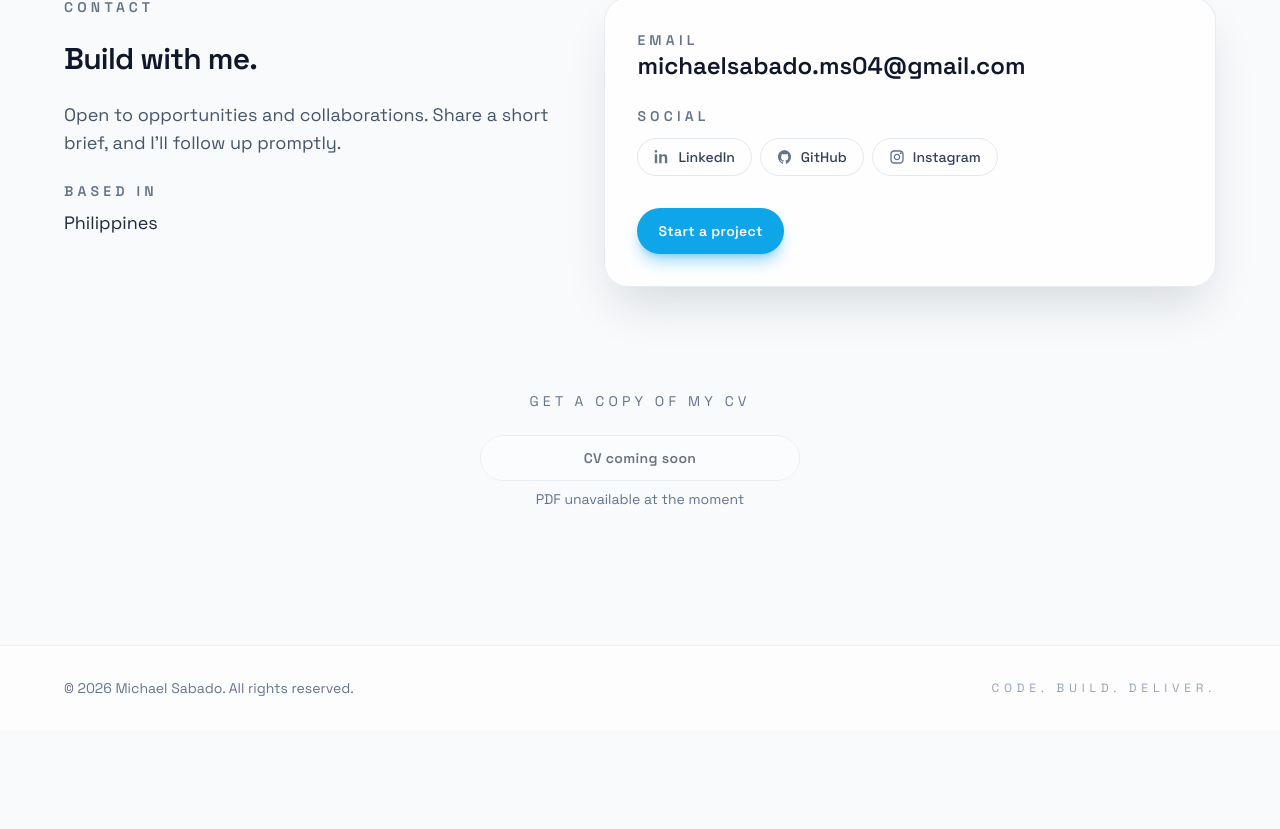
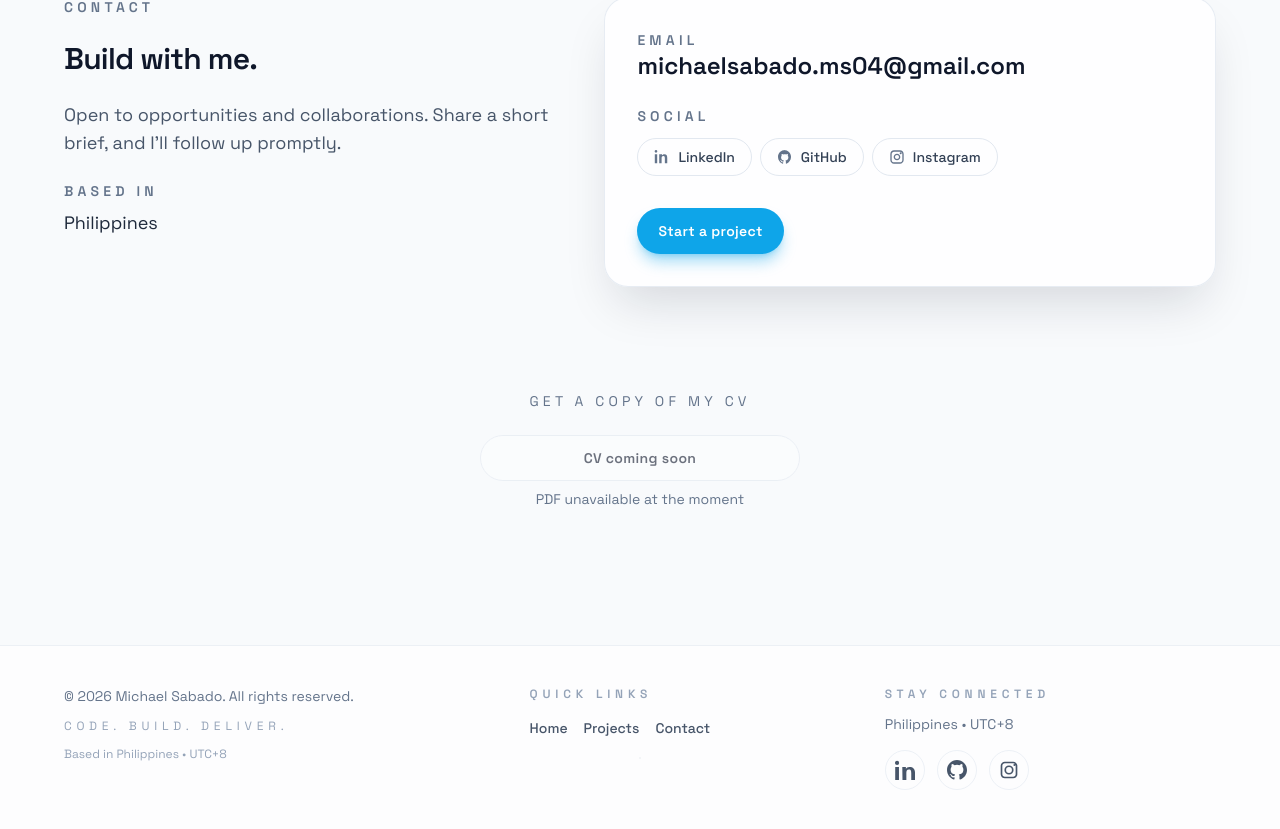
Before and after one commit to michaelsabado/michaelsabado.github.io, a Vue app: page / in a window 1280 px wide. Shown: the part 5242-6071 px from the top of the page. Before the commit the page ends 5972 px from the top, so only its background shows below. Built offline with nearby package versions, Linux system fonts and the light colour scheme.

Commit message:
Update footer

```diff
--- a/src/components/Footer.vue
+++ b/src/components/Footer.vue
@@ -1,20 +1,130 @@
 <script setup>
 import { profile } from '../data/profile'
+
+const quickLinks = [
+  { label: 'Home', href: '#hero' },
+  { label: 'Projects', href: '#projects' },
+  { label: 'Contact', href: '#contact' },
+]
+
+const socialLinks = profile.contact?.socials ?? []
+const timezone = 'UTC+8'
 </script>
 
 <template>
   <footer
-    class="border-t border-slate-200/60 bg-white/70 py-8 text-sm text-slate-500 dark:border-slate-800/60 dark:bg-slate-950/60 dark:text-slate-400"
+    class="border-t border-slate-200/60 bg-white/70 py-10 text-sm text-slate-500 dark:border-slate-800/60 dark:bg-slate-950/60 dark:text-slate-400"
   >
     <div
-      class="mx-auto flex w-full max-w-6xl flex-col gap-3 px-4 sm:flex-row sm:items-center sm:justify-between sm:px-6 lg:px-0"
+      class="mx-auto grid w-full max-w-6xl gap-6 px-4 sm:grid-cols-[1.2fr,0.9fr,0.9fr] sm:px-6 lg:px-0"
     >
+      <div class="space-y-3">
         <p>
           &copy; {{ new Date().getFullYear() }} {{ profile.name }}. All rights reserved.
         </p>
         <p class="text-xs uppercase tracking-[0.4em] text-slate-400 dark:text-slate-500">
           Code. Build. Deliver.
         </p>
+        <p class="text-xs text-slate-400 dark:text-slate-500">
+          Based in {{ profile.location ?? profile.contact?.location }} • {{ timezone }}
+        </p>
+      </div>
+
+      <div>
+        <p
+          class="text-xs font-semibold uppercase tracking-[0.4em] text-slate-400 dark:text-slate-500"
+        >
+          Quick links
+        </p>
+        <nav aria-label="Footer navigation">
+          <ul
+            class="mt-4 flex flex-wrap gap-4 text-sm font-medium text-slate-600 dark:text-slate-300"
+          >
+            <li
+              v-for="link in quickLinks"
+              :key="link.href"
+            >
+              <a
+                :href="link.href"
+                class="transition hover:text-slate-900 focus-visible:text-slate-900 dark:hover:text-white dark:focus-visible:text-white"
+              >
+                {{ link.label }}
+              </a>
+            </li>
+          </ul>
+        </nav>
+      </div>
+
+      <div>
+        <p
+          class="text-xs font-semibold uppercase tracking-[0.4em] text-slate-400 dark:text-slate-500"
+        >
+          Stay connected
+        </p>
+        <p class="mt-3 text-sm">{{ profile.contact?.location }} • {{ timezone }}</p>
+        <div class="mt-4 flex items-center gap-3">
+          <a
+            v-for="social in socialLinks"
+            :key="social.label"
+            :href="social.url"
+            target="_blank"
+            rel="noreferrer noopener"
+            class="inline-flex h-10 w-10 items-center justify-center rounded-full border border-slate-200/60 text-slate-600 transition hover:border-slate-400 hover:text-slate-900 dark:border-slate-800/60 dark:text-slate-300 dark:hover:border-slate-600 dark:hover:text-white"
+            :aria-label="social.label"
+          >
+            <span class="sr-only">{{ social.label }}</span>
+            <svg
+              v-if="social.icon === 'github'"
+              viewBox="0 0 24 24"
+              class="h-5 w-5 fill-current"
+              aria-hidden="true"
+            >
+              <path
+                d="M12 0C5.37 0 0 5.37 0 12c0 5.3 3.438 9.8 8.205 11.385.6.113.82-.26.82-.577 0-.285-.01-1.04-.015-2.04-3.338.726-4.042-1.61-4.042-1.61-.546-1.387-1.333-1.757-1.333-1.757-1.09-.745.083-.73.083-.73 1.205.085 1.84 1.237 1.84 1.237 1.07 1.835 2.807 1.305 3.492.998.108-.776.42-1.306.763-1.606-2.665-.303-5.466-1.332-5.466-5.93 0-1.31.468-2.382 1.236-3.222-.124-.303-.536-1.523.117-3.176 0 0 1.008-.322 3.301 1.23a11.5 11.5 0 0 1 6.004 0c2.292-1.553 3.298-1.23 3.298-1.23.655 1.653.243 2.873.12 3.176.77.84 1.235 1.912 1.235 3.222 0 4.61-2.804 5.625-5.475 5.92.43.372.823 1.102.823 2.222 0 1.606-.015 2.898-.015 3.293 0 .32.218.694.825.576C20.565 21.796 24 17.297 24 12c0-6.63-5.373-12-12-12Z"
+              />
+            </svg>
+            <svg
+              v-else-if="social.icon === 'linkedin'"
+              viewBox="0 0 24 24"
+              class="h-5 w-5 fill-current"
+              aria-hidden="true"
+            >
+              <path
+                d="M4.98 3.5a2.5 2.5 0 1 1-5.002 0 2.5 2.5 0 0 1 5.003 0ZM.25 8.5h4.5V24h-4.5zm8.5 0h4.31v2.11h.06c.6-1.14 2.07-2.34 4.26-2.34C21.65 8.27 24 10.52 24 15v9h-4.5v-8.22c0-1.96-.04-4.48-2.73-4.48-2.73 0-3.14 2.14-3.14 4.34V24H9z"
+              />
+            </svg>
+            <svg
+              v-else-if="social.icon === 'instagram'"
+              viewBox="0 0 24 24"
+              class="h-5 w-5 fill-current"
+              aria-hidden="true"
+            >
+              <path
+                d="M7 2c-2.757 0-5 2.243-5 5v10c0 2.757 2.243 5 5 5h10c2.757 0 5-2.243 5-5V7c0-2.757-2.243-5-5-5H7zm0 2h10c1.654 0 3 1.346 3 3v10c0 1.654-1.346 3-3 3H7c-1.654 0-3-1.346-3-3V7c0-1.654 1.346-3 3-3zm5 2.5a5.5 5.5 0 1 0 0 11 5.5 5.5 0 0 0 0-11zm0 2a3.5 3.5 0 1 1 0 7 3.5 3.5 0 0 1 0-7zm6.5-3.75a1.25 1.25 0 1 0 0 2.5 1.25 1.25 0 0 0 0-2.5z"
+              />
+            </svg>
+            <svg
+              v-else
+              viewBox="0 0 24 24"
+              class="h-5 w-5 stroke-current"
+              fill="none"
+              stroke-width="1.5"
+              aria-hidden="true"
+            >
+              <path
+                d="M4 12h16"
+                stroke-linecap="round"
+                stroke-linejoin="round"
+              />
+              <path
+                d="M12 4v16"
+                stroke-linecap="round"
+                stroke-linejoin="round"
+              />
+            </svg>
+          </a>
+        </div>
+      </div>
     </div>
   </footer>
 </template>
--- a/src/data/work.js
+++ b/src/data/work.js
@@ -1,6 +1,6 @@
 export const workExperience = [
   {
-    company: 'YNS Philippines INC.',
+    company: 'YNS Philippines Inc. - Makati City, Philippines',
     period: '2022 — Present',
     techStack: [
       'PHP (Laravel)',
@@ -38,7 +38,7 @@ export const workExperience = [
     ],
   },
   {
-    company: 'PASCALIA Asia Vietnam',
+    company: 'PASCALIA Asia - Ho Chi Minh City, Vietnam',
     period: '2025 — 2026',
     techStack: [
       'PHP (Laravel)',
```
Also changed, not shown: 5 other files (tests, documents, lock files or other folders). Lines whose indentation alone changed are shown as unchanged.
